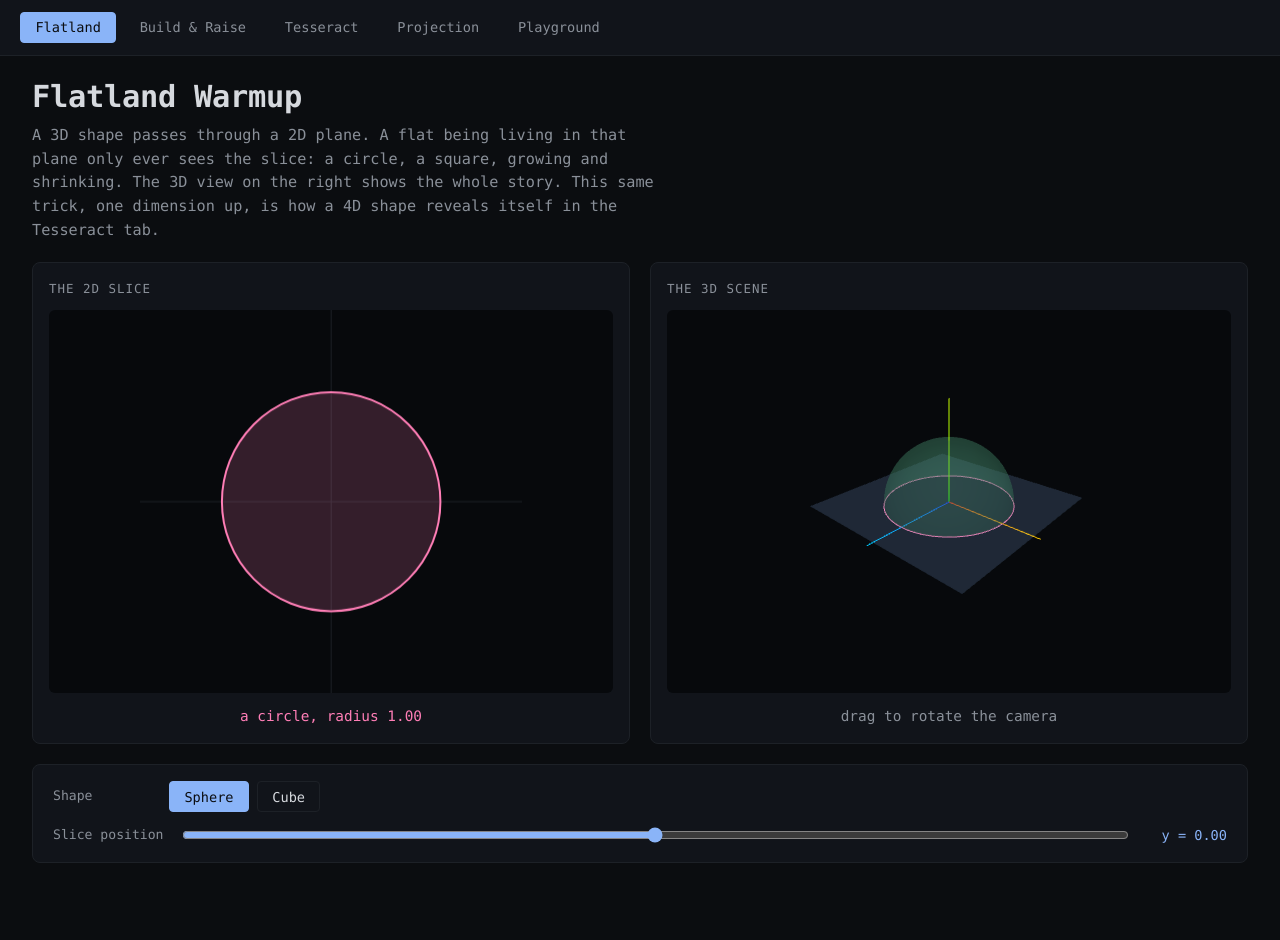
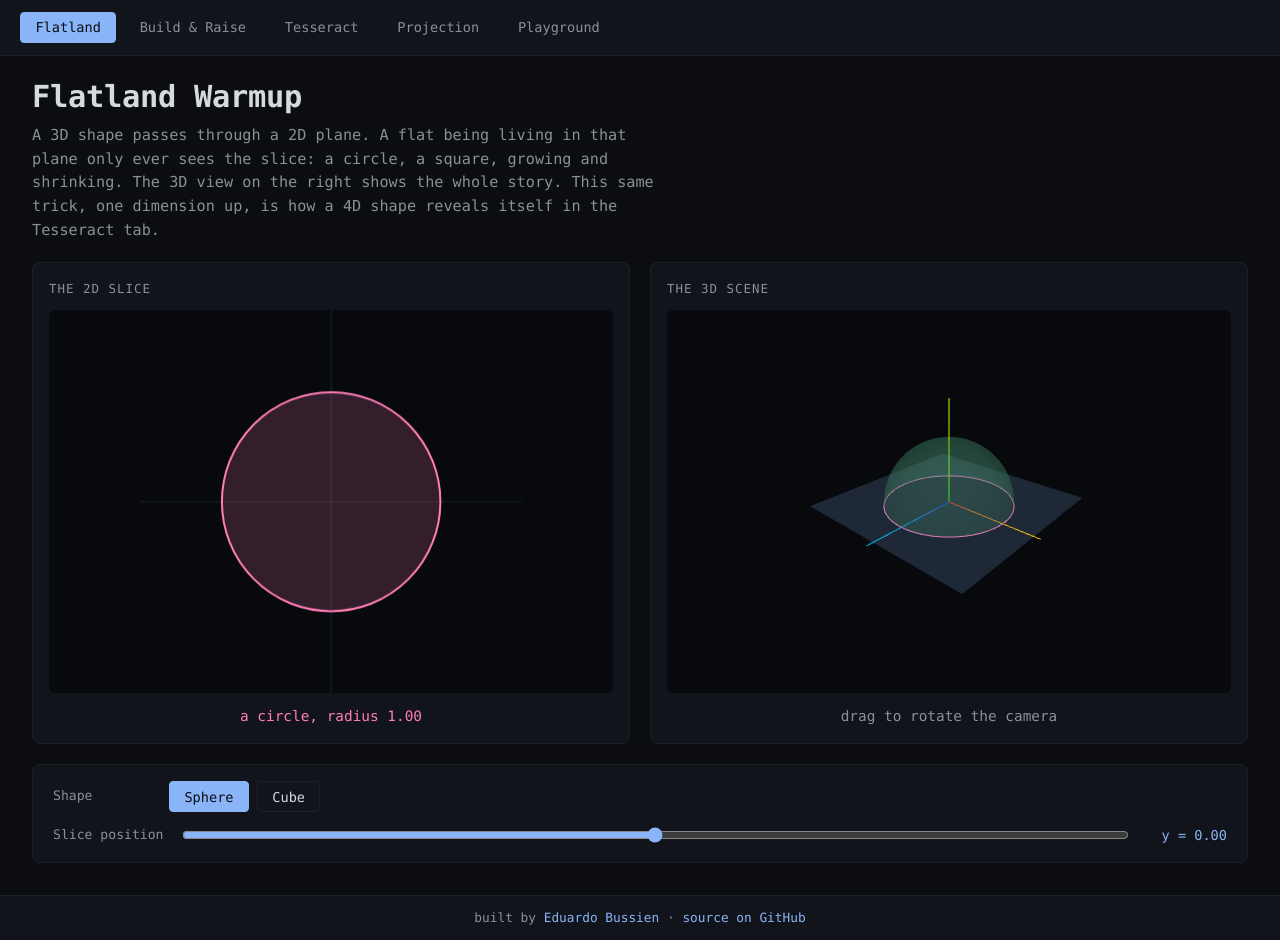
Before and after one commit to eduardobussien/4d-visualizer, a website built with Vite: page index.html in a window 1280 px wide. Before the commit the page ends 895 px from the top, so only its background shows below. Built offline with nearby package versions, Linux system fonts and the light colour scheme.

Commit message:
Footer with author credit + repo link

```diff
--- a/src/main.ts
+++ b/src/main.ts
@@ -67,8 +67,13 @@ const nav = document.createElement('nav');
 nav.className = 'tabs';
 const content = document.createElement('div');
 content.className = 'route-content';
+const footer = document.createElement('footer');
+footer.className = 'site-footer';
+footer.innerHTML =
+  'built by <a href="https://github.com/eduardobussien" target="_blank" rel="noopener">Eduardo Bussien</a> · <a href="https://github.com/eduardobussien/4d-visualizer" target="_blank" rel="noopener">source on GitHub</a>';
 app.appendChild(nav);
 app.appendChild(content);
+app.appendChild(footer);
 
 let currentRoute: Route = currentHashRoute();
 let disposeCurrent: (() => void) | null = null;
--- a/src/styles.css
+++ b/src/styles.css
@@ -56,6 +56,24 @@ html, body {
   flex: 1;
   display: flex;
   min-height: 0;
+}
+
+.site-footer {
+  padding: 0.75rem 1.25rem;
+  text-align: center;
+  border-top: 1px solid var(--border);
+  color: var(--muted);
+  font-size: 0.8rem;
+  background: var(--bg-elev);
+}
+
+.site-footer a {
+  color: var(--accent);
+  text-decoration: none;
+}
+
+.site-footer a:hover {
+  text-decoration: underline;
 }
 
 .module {
```
